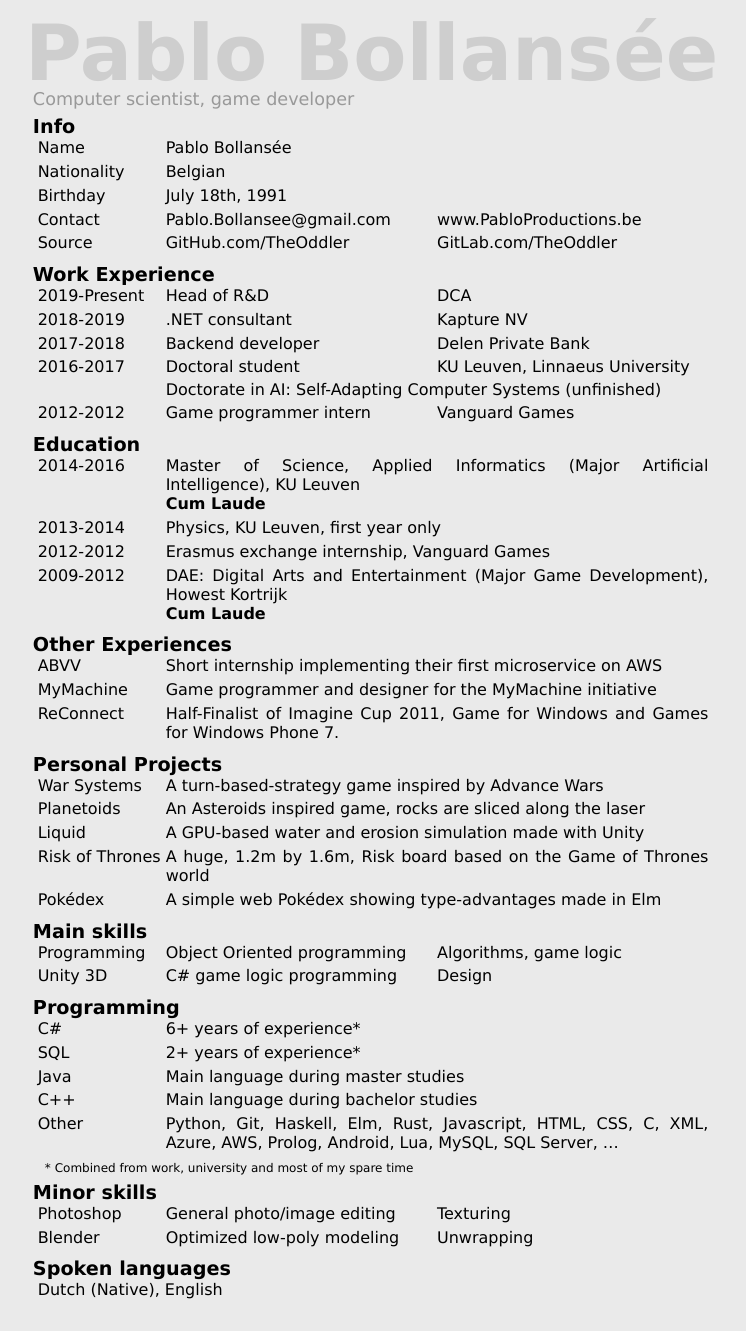
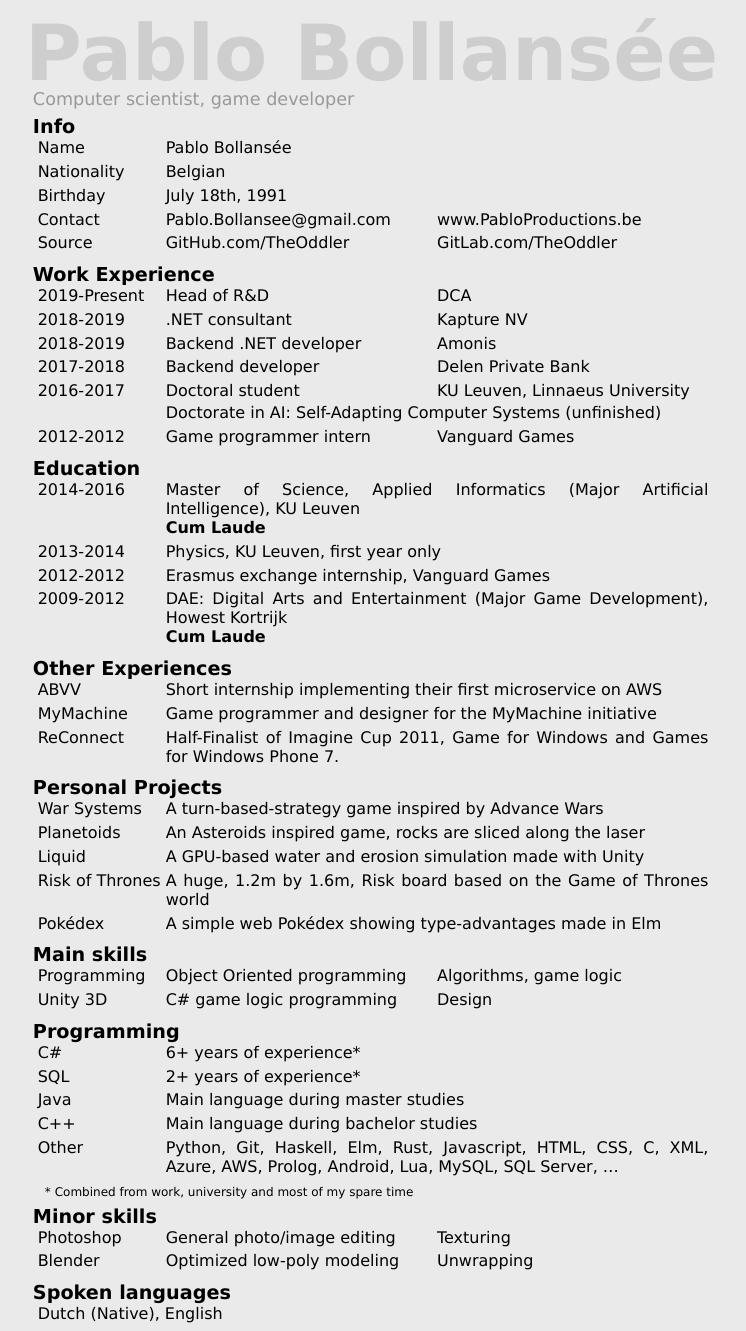
Before and after one commit to TheOddler/theoddler.github.io, a Jekyll site: the page built from cv.md, in a window 1280 px wide. Shown: the whole page, without its empty margins (267-1013 px from the left). Built offline with Jekyll 4.4.1, drawn with Linux system fonts in a browser that asks for light colours; nearby versions of some CDN libraries; before the commit the page ends 1307 px from its top, so only the background shows below that.

Commit message:
Added Amonis work experience

```diff
--- a/_includes/cv/experiences.md
+++ b/_includes/cv/experiences.md
@@ -6,6 +6,9 @@
 * 2018-2019
   * .NET consultant
   * Kapture NV
+* 2018-2019
+  * Backend .NET developer
+  * [Amonis](http://www.amonis.be/)
 * 2017-2018
   * Backend developer
   * Delen Private Bank
```
Also changed, not shown: _slides/about.md (+2 -0 lines).
